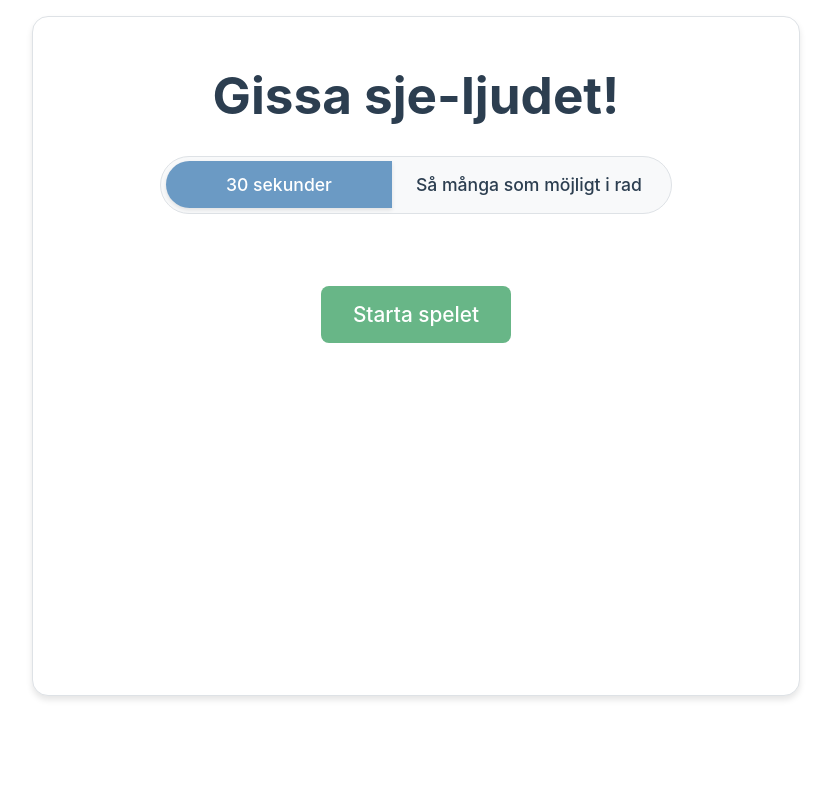
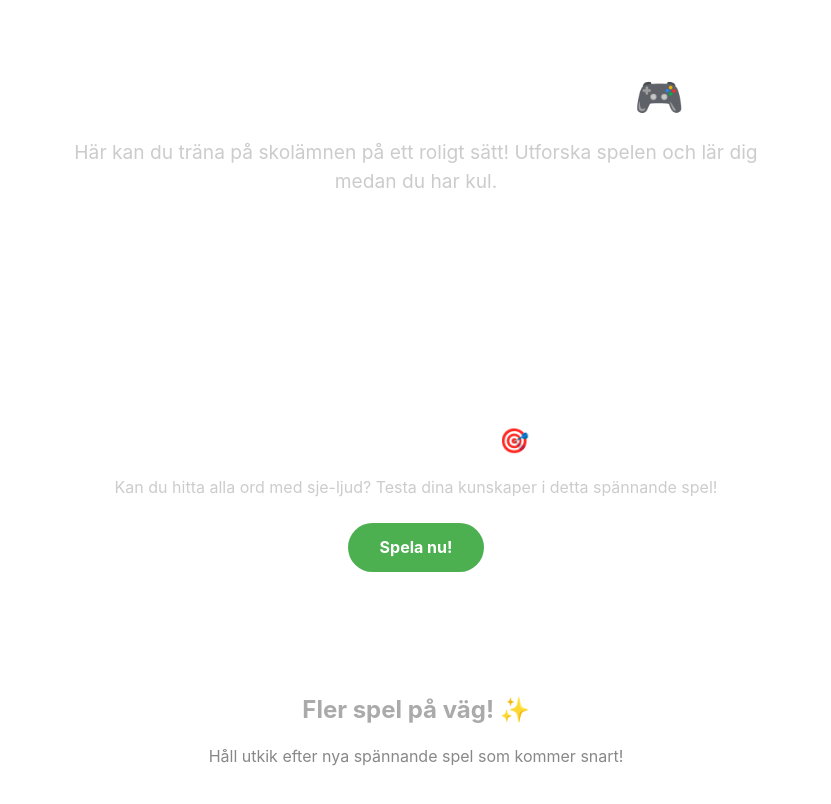
Before and after one commit to gustavjorlov/skolspel, a React (Vite) app: page / in a window 1280 px wide. Shown: the top 804 px of the page, without its empty margins (224-1055 px from the left). Built offline with nearby package versions, Linux system fonts and the light colour scheme.

Commit message:
feat: add routing and home component with game selection

```diff
--- a/package.json
+++ b/package.json
@@ -11,7 +11,8 @@
   },
   "dependencies": {
     "react": "^18.3.1",
-    "react-dom": "^18.3.1"
+    "react-dom": "^18.3.1",
+    "react-router-dom": "^7.1.5"
   },
   "devDependencies": {
     "@eslint/js": "^9.17.0",
--- a/src/App.tsx
+++ b/src/App.tsx
@@ -1,11 +1,18 @@
+import { BrowserRouter, Routes, Route } from 'react-router-dom'
 import { SjeGame } from './components/SjeGame'
+import { Home } from './components/Home'
 import './App.css'
 
 function App() {
   return (
-    <div className="app">
-      <SjeGame />
-    </div>
+    <BrowserRouter>
+      <div className="app">
+        <Routes>
+          <Route path="/" element={<Home />} />
+          <Route path="/svenska/sje" element={<SjeGame />} />
+        </Routes>
+      </div>
+    </BrowserRouter>
   )
 }
 
--- /dev/null
+++ b/src/components/Home.css
@@ -0,0 +1,84 @@
+.home {
+  max-width: 800px;
+  margin: 0 auto;
+  padding: 2rem;
+  text-align: center;
+}
+
+.home h1 {
+  font-size: 2.5rem;
+  margin-bottom: 1rem;
+  color: #fff;
+}
+
+.intro {
+  font-size: 1.2rem;
+  color: #ccc;
+  margin-bottom: 3rem;
+}
+
+.games {
+  display: flex;
+  flex-direction: column;
+  gap: 2rem;
+}
+
+.games h2 {
+  color: #fff;
+  font-size: 1.8rem;
+  margin-bottom: 1.5rem;
+}
+
+.game-card {
+  background: rgba(255, 255, 255, 0.1);
+  border-radius: 1rem;
+  padding: 2rem;
+  transition: transform 0.2s;
+}
+
+.game-card:hover {
+  transform: translateY(-5px);
+}
+
+.game-card h3 {
+  color: #fff;
+  font-size: 1.5rem;
+  margin-bottom: 1rem;
+}
+
+.game-card p {
+  color: #ccc;
+  margin-bottom: 1.5rem;
+}
+
+.play-button {
+  display: inline-block;
+  background: #4CAF50;
+  color: white;
+  padding: 0.8rem 2rem;
+  border-radius: 2rem;
+  text-decoration: none;
+  font-weight: bold;
+  transition: background-color 0.2s;
+}
+
+.play-button:hover {
+  background: #45a049;
+}
+
+.coming-soon {
+  background: rgba(255, 255, 255, 0.05);
+  border-radius: 1rem;
+  padding: 2rem;
+  color: #888;
+}
+
+.coming-soon h3 {
+  color: #aaa;
+  font-size: 1.5rem;
+  margin-bottom: 1rem;
+}
+
+.coming-soon p {
+  color: #888;
+}
--- /dev/null
+++ b/src/components/Home.tsx
@@ -0,0 +1,33 @@
+import { Link } from 'react-router-dom'
+import './Home.css'
+
+export function Home() {
+  return (
+    <div className="home">
+      <h1>Välkommen till Skolspel! 🎮</h1>
+      <p className="intro">
+        Här kan du träna på skolämnen på ett roligt sätt! Utforska spelen och lär dig medan du har kul.
+      </p>
+
+      <div className="games">
+        <h2>Tillgängliga spel:</h2>
+        <div className="game-card">
+          <h3>Gissa sje-ljudet! 🎯</h3>
+          <p>
+            Kan du hitta alla ord med sje-ljud? Testa dina kunskaper i detta spännande spel!
+          </p>
+          <Link to="/svenska/sje" className="play-button">
+            Spela nu!
+          </Link>
+        </div>
+
+        <div className="coming-soon">
+          <h3>Fler spel på väg! ✨</h3>
+          <p>
+            Håll utkik efter nya spännande spel som kommer snart!
+          </p>
+        </div>
+      </div>
+    </div>
+  )
+}
```
Also changed, not shown: 1 other file (tests, documents, lock files or other folders).
